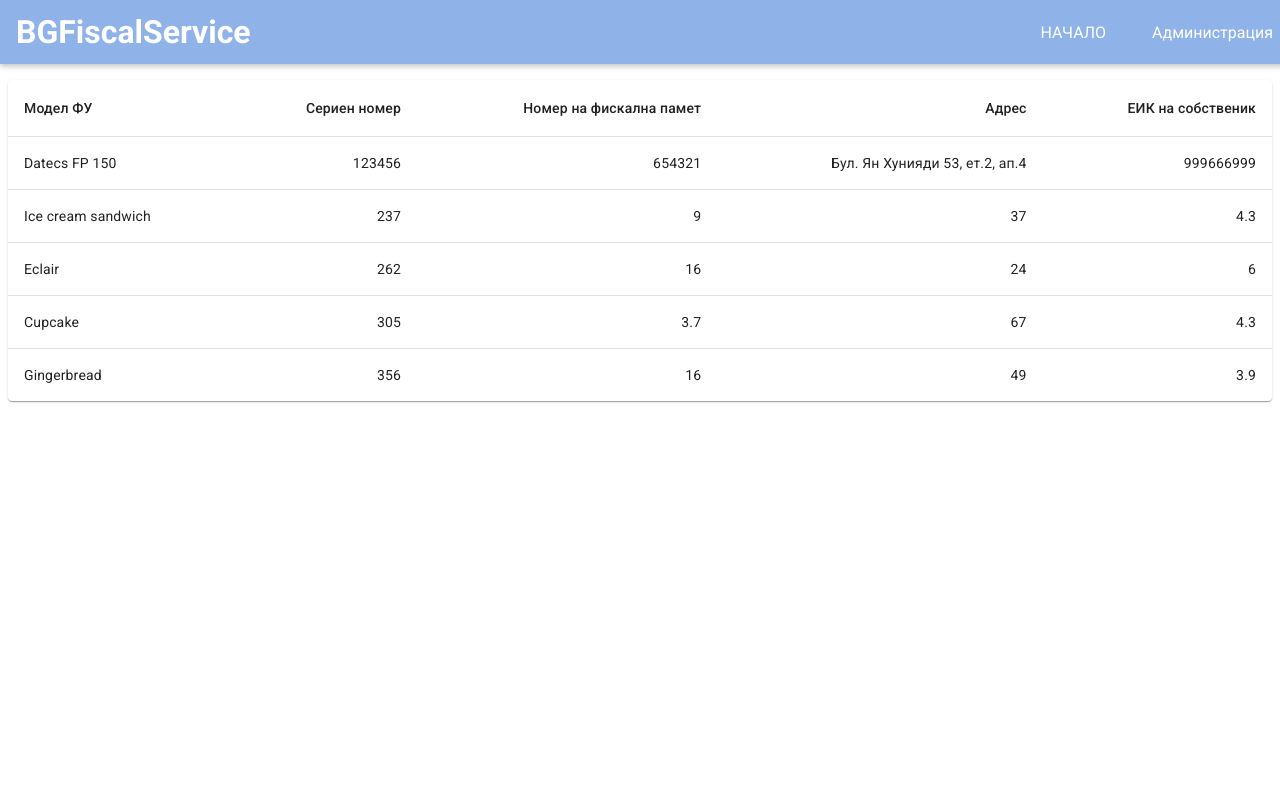
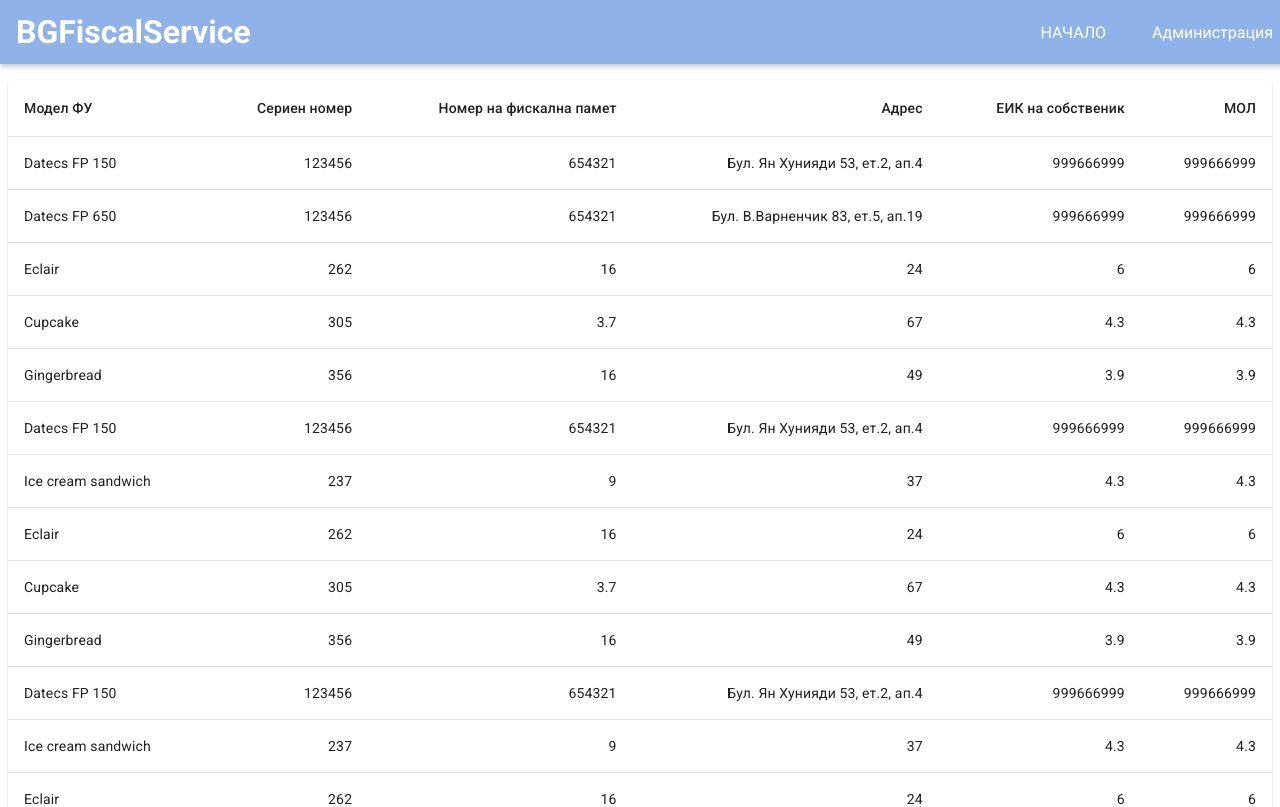
Before and after one commit to failnot3/BG-fisc-service, a React (Create React App) app in the folder front-end/: page /AllFiscalDevices in a window 1280 px wide. Shown: the top 807 px of the page. Built offline with nearby package versions, Linux system fonts and the light colour scheme.

Commit message:
update example data

```diff
--- a/front-end/src/pages/AllFiscalDevices.js
+++ b/front-end/src/pages/AllFiscalDevices.js
@@ -19,10 +19,91 @@ const rows = [
     "Бул. Ян Хунияди 53, ет.2, ап.4",
     "999666999"
   ),
+  createData(
+    "Datecs FP 650",
+    "123456",
+    "654321",
+    "Бул. В.Варненчик 83, ет.5, ап.19",
+    "999666999"
+  ),
+  createData("Eclair", 262, 16.0, 24, 6.0),
+  createData("Cupcake", 305, 3.7, 67, 4.3),
+  createData("Gingerbread", 356, 16.0, 49, 3.9),
+  createData(
+    "Datecs FP 150",
+    "123456",
+    "654321",
+    "Бул. Ян Хунияди 53, ет.2, ап.4",
+    "999666999"
+  ),
   createData("Ice cream sandwich", 237, 9.0, 37, 4.3),
   createData("Eclair", 262, 16.0, 24, 6.0),
   createData("Cupcake", 305, 3.7, 67, 4.3),
   createData("Gingerbread", 356, 16.0, 49, 3.9),
+  createData(
+    "Datecs FP 150",
+    "123456",
+    "654321",
+    "Бул. Ян Хунияди 53, ет.2, ап.4",
+    "999666999"
+  ),
+  createData("Ice cream sandwich", 237, 9.0, 37, 4.3),
+  createData("Eclair", 262, 16.0, 24, 6.0),
+  createData("Cupcake", 305, 3.7, 67, 4.3),
+  createData("Gingerbread", 356, 16.0, 49, 3.9),
+  createData(
+    "Datecs FP 150",
+    "123456",
+    "654321",
+    "Бул. Ян Хунияди 53, ет.2, ап.4",
+    "999666999"
+  ),
+  createData("Ice cream sandwich", 237, 9.0, 37, 4.3),
+  createData("Eclair", 262, 16.0, 24, 6.0),
+  createData("Cupcake", 305, 3.7, 67, 4.3),
+  createData("Gingerbread", 356, 16.0, 49, 3.9),
+  createData(
+    "Datecs FP 150",
+    "123456",
+    "654321",
+    "Бул. Ян Хунияди 53, ет.2, ап.4",
+    "999666999"
+  ),
+  createData(
+    "Datecs FP 150",
+    "123456",
+    "654321",
+    "Бул. Ян Хунияди 53, ет.2, ап.4",
+    "999666999"
+  ),
+  createData(
+    "Datecs FP 150",
+    "123456",
+    "654321",
+    "Бул. Ян Хунияди 53, ет.2, ап.4",
+    "999666999"
+  ),
+  createData(
+    "Datecs FP 150",
+    "123456",
+    "654321",
+    "Бул. Ян Хунияди 53, ет.2, ап.4",
+    "999666999"
+  ),
+  createData(
+    "Datecs FP 150",
+    "123456",
+    "654321",
+    "Бул. Ян Хунияди 53, ет.2, ап.4",
+    "999666999"
+  ),
+  createData(
+    "Datecs FP 150",
+    "123456",
+    "654321",
+    "Бул. Ян Хунияди 53, ет.2, ап.4",
+    "999666999"
+  ),
 ];
 
 export default function AllFiscalDevices() {
@@ -36,6 +117,7 @@ export default function AllFiscalDevices() {
             <TableCell align='right'>Номер на фискална памет</TableCell>
             <TableCell align='right'>Адрес</TableCell>
             <TableCell align='right'>ЕИК на собственик</TableCell>
+            <TableCell align='right'>МОЛ</TableCell>
           </TableRow>
         </TableHead>
         <TableBody>
@@ -51,6 +133,7 @@ export default function AllFiscalDevices() {
               <TableCell align='right'>{row.fat}</TableCell>
               <TableCell align='right'>{row.carbs}</TableCell>
               <TableCell align='right'>{row.protein}</TableCell>
+              <TableCell align='right'>{row.protein}</TableCell>
             </TableRow>
           ))}
         </TableBody>
```
